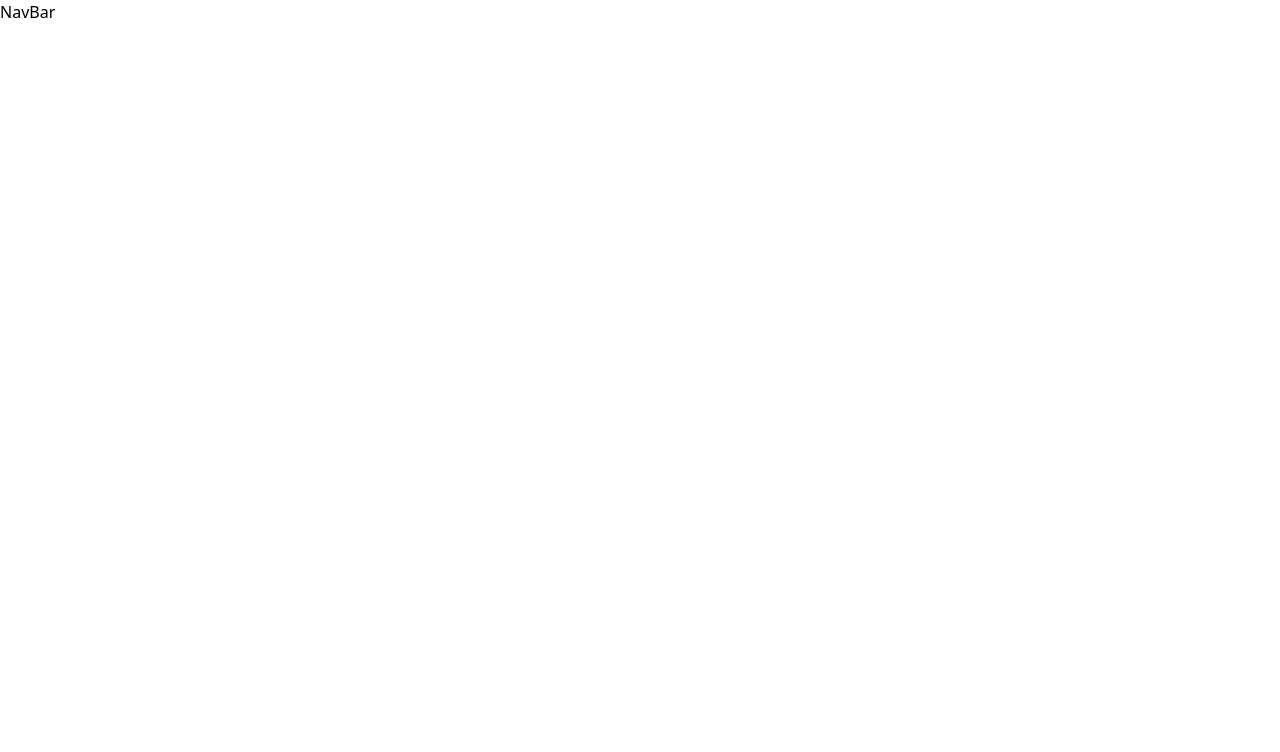
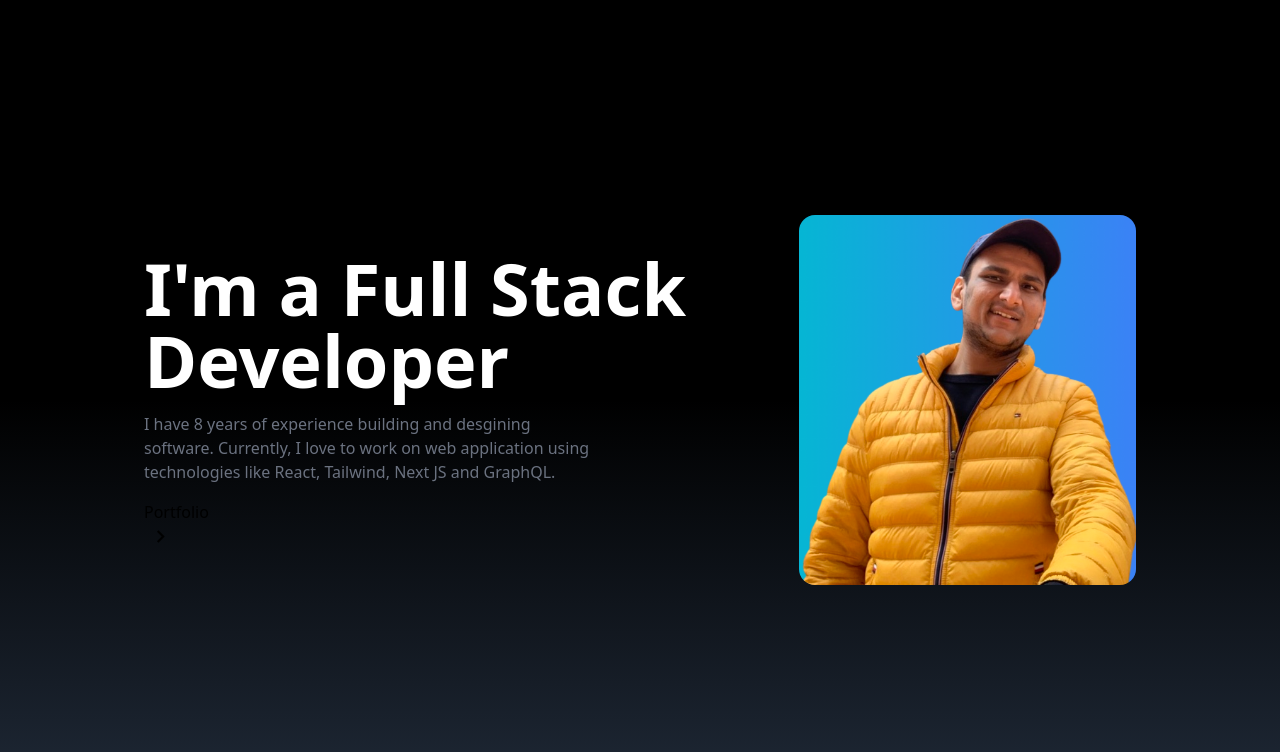
Before and after one commit to mayankmj/Portfolio, a React (Create React App) app: page / in a window 1280 px wide. Shown: the top 752 px of the page. Built offline with nearby package versions, Linux system fonts and the light colour scheme.

Commit message:
Homepage done

```diff
--- a/src/App.js
+++ b/src/App.js
@@ -1,9 +1,11 @@
+import Home from "./components/Home";
 import NavBar from "./components/NavBar";
 
 function App() {
   return (
     <div>
-      <NavBar />
+      {/* <NavBar /> */}
+      <Home />
     </div>
   );
 }
--- /dev/null
+++ b/src/components/Home.jsx
@@ -0,0 +1,50 @@
+import React from "react";
+import HeroImage from "../assets/heroImage.png";
+import { MdOutlineKeyboardArrowRight } from "react-icons/md";
+// import { Link } from "react-scroll";
+
+const Home = () => {
+  return (
+    <div
+      name="home"
+      className="h-screen w-full bg-gradient-to-b from-black via-black to-gray-800"
+    >
+      <div className="max-w-screen-lg mx-auto flex flex-col items-center justify-center h-full px-4 md:flex-row">
+        <div className="flex flex-col justify-center h-full">
+          <h2 className="text-4xl sm:text-7xl font-bold text-white">
+            I'm a Full Stack Developer
+          </h2>
+          <p className="text-gray-500 py-4 max-w-md">
+            I have 8 years of experience building and desgining software.
+            Currently, I love to work on web application using technologies like
+            React, Tailwind, Next JS and GraphQL.
+          </p>
+
+          <div>
+            {/* <Link
+              to="portfolio"
+            //   smooth
+              duration={500}
+              className="group text-white w-fit px-6 py-3 my-2 flex items-center rounded-md bg-gradient-to-r from-cyan-500 to-blue-500 cursor-pointer"
+            > */}
+              Portfolio
+              <span className="group-hover:rotate-90 duration-300">
+                <MdOutlineKeyboardArrowRight size={25} className="ml-1" />
+              </span>
+            {/* </Link> */}
+          </div>
+        </div>
+
+        <div>
+          <img
+            src={HeroImage}
+            alt="my profile"
+            className="rounded-2xl mx-auto w-2/3 md:w-full"
+          />
+        </div>
+      </div>
+    </div>
+  );
+};
+
+export default Home;
--- a/src/components/NavBar.jsx
+++ b/src/components/NavBar.jsx
@@ -1,8 +1,53 @@
-import React from 'react'
+import React, { useState } from 'react'
+import {FaBars} from 'react-icons/fa'
 
 const NavBar = () => {
+    const[nav,setNav] = useState(false)
+
+    const Links= [
+        {
+            id: 1,
+            value:'Home',
+        },
+         {
+            id: 2,
+            value:'About',
+        },
+         {
+            id: 3,
+            value:'Portfolio',
+        },
+         {
+            id: 4,
+            value:'Experience',
+        },
+         {
+            id: 5,
+            value:'Contact',
+        },
+    ]
   return (
-    <div>NavBar</div>
+    <div className='flex justify-between items-center w-full h-20 px-4 text-white bg-black fixed'>
+          <div>
+              <h1 className='text-5xl font-signature ml-2'>Mayank</h1>
+          </div>
+          <ul className='hidden md:flex'>
+          {Links.map((link) =>
+            <li className='px-4 cursor-pointer font-medium text-gray-500 hover:scale-105 duration-100 fontbold' key={link.id}>{link.value}</li>
+          )}
+          </ul>
+          <div className='cursor-pointer pr-4 z-10 text-gray-500 md:hidden' onClick={() => setNav(!nav)}>
+              {nav ?
+                <FaBars size={30}/> : <FaBars size={30} />
+              }
+          </div>
+          {nav && <ul className='flex flex-col justify-center items-center absolute top-0 left-0 w-full h-screen bg-gradient-to-b from-black to-gray-800 text-gray-500'>
+             {Links.map((link) =>
+            <li className='px-4 cursor-pointer capitalize py-6 text-4xl' key={link.id}>{link.value}</li>
+             )}
+          </ul>
+          }
+    </div>
   )
 }
 
```
